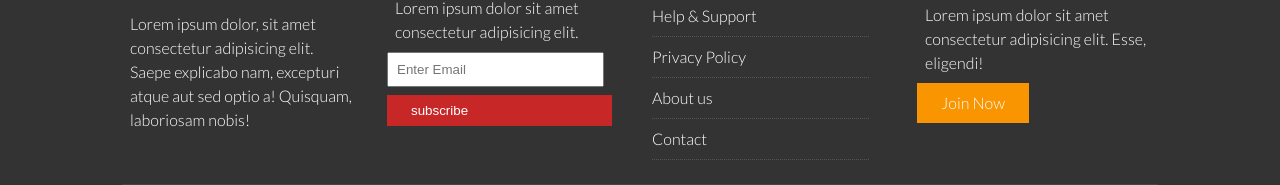
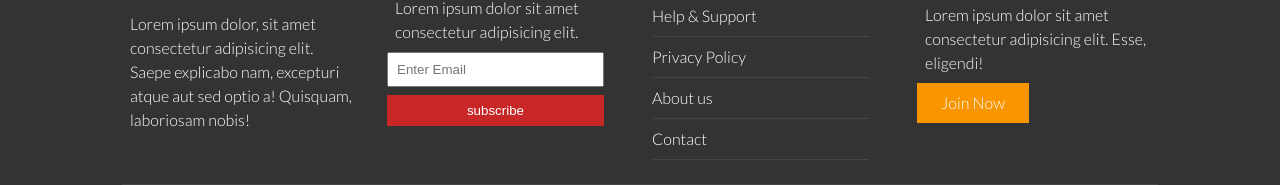
Before and after one commit to mherzog4/NewsGrid-sample-website, a plain HTML site: page about.html in a window 1280 px wide. Shown: the part 734-919 px from the top of the page. Drawn offline with Linux system fonts and the light colour scheme.

Commit message:
fixed type button

```diff
--- a/about.html
+++ b/about.html
@@ -107,7 +107,7 @@
           <p>Lorem ipsum dolor sit amet consectetur adipisicing elit.</p>
           <form name="contact" method="POST" data-netlify="true">
             <input type="email" name="email" placeholder="Enter Email" />
-            <input tpye="submit" value="subscribe" class="btn btn-primary" />
+            <input type="submit" value="subscribe" class="btn btn-primary" />
           </form>
         </div>
         <div>
```
Also changed, not shown: article.html (+1 -1 lines), index.html (+1 -1 lines).
